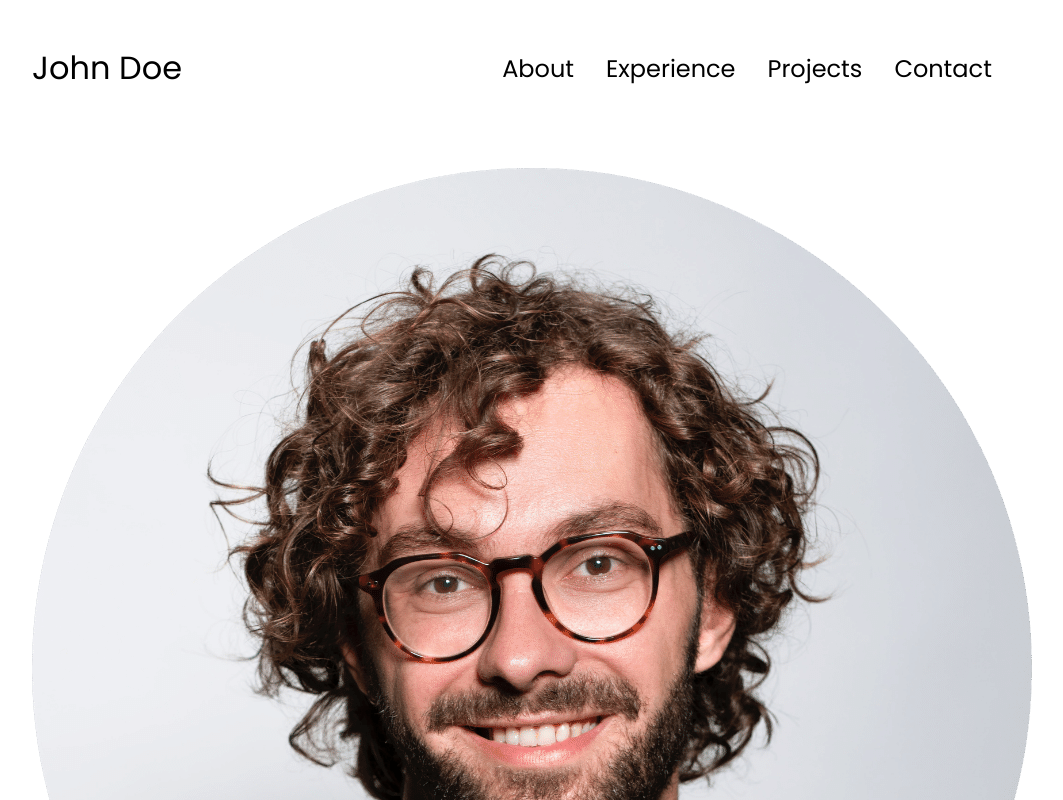
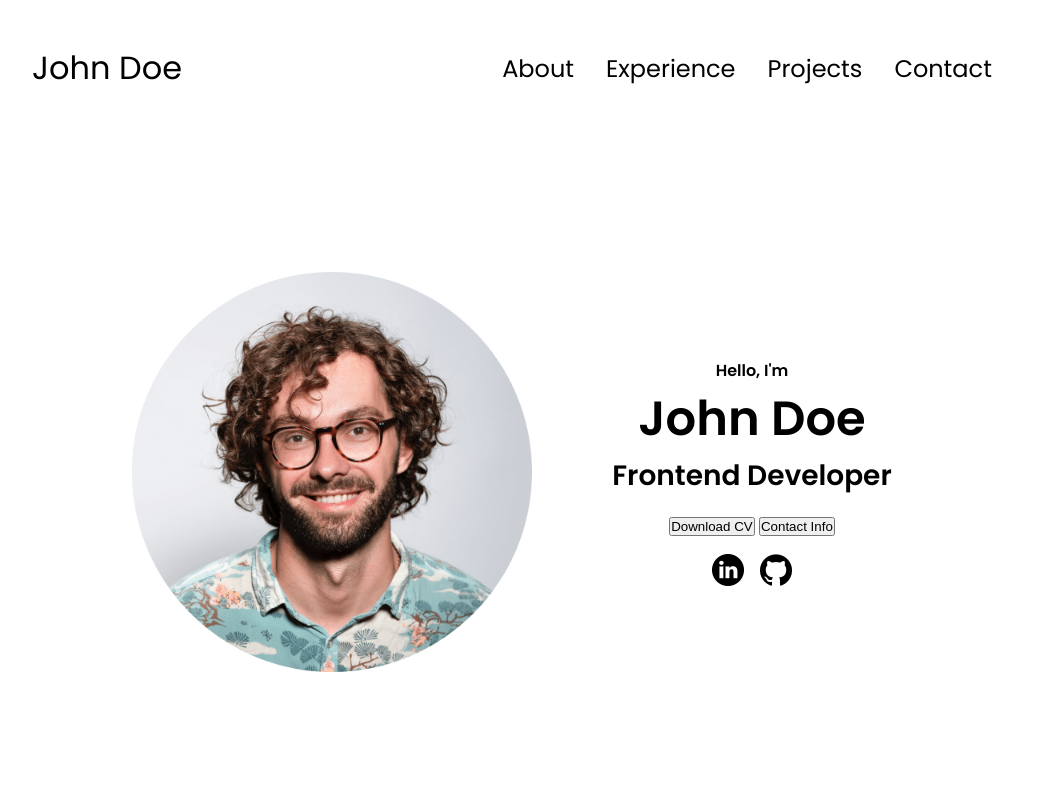
Before and after one commit to musty4real2/portfolioMusty, a plain HTML site: page index.html in a window 1280 px wide. Shown: the top 800 px of the page, without its empty margins (128-1191 px from the left). Drawn offline with Linux system fonts and the light colour scheme.

Commit message:
first part of my portfolio section

```diff
--- a/style.css
+++ b/style.css
@@ -147,7 +147,7 @@ a:hover{
     transform: none;
   }
 
-  /* SECTIONS */
+/* SECTIONS */
 
 section {
     padding-top: 4vh;
@@ -160,3 +160,56 @@ section {
   .section-container {
     display: flex;
   }
+
+  /* PROFILE SECTION */
+
+  #profile {
+    display: flex;
+    justify-content: center;
+    gap: 5rem;
+    height: 80vh;
+  }
+
+  .section__pic-container {
+    display: flex;
+    height: 400px;
+    width: 400px;
+    margin: auto 0;
+  }
+
+  .section__text {
+    align-self: center;
+    text-align: center;
+  }
+
+  .section__text p {
+    font-weight: 600;
+  }
+
+  .section__text__p1 {
+    text-align: center;
+  }
+
+  .section__text__p2 {
+    font-size: 1.75rem;
+    margin-bottom: 1rem;
+  }
+
+  .title {
+    font-size: 3rem;
+    text-align: center;
+  }
+
+  #socials-container {
+    display: flex;
+    justify-content: center;
+    margin-top: 1rem;
+    gap: 1rem;
+  }
+
+  /* ICONS */
+
+  .icon {
+    cursor: pointer;
+    height: 2rem;
+  }
```
